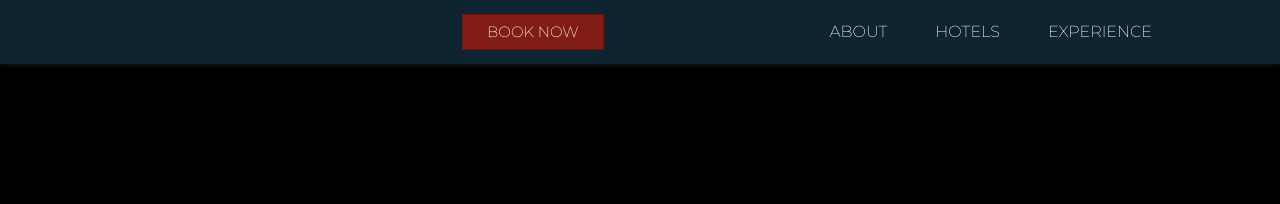
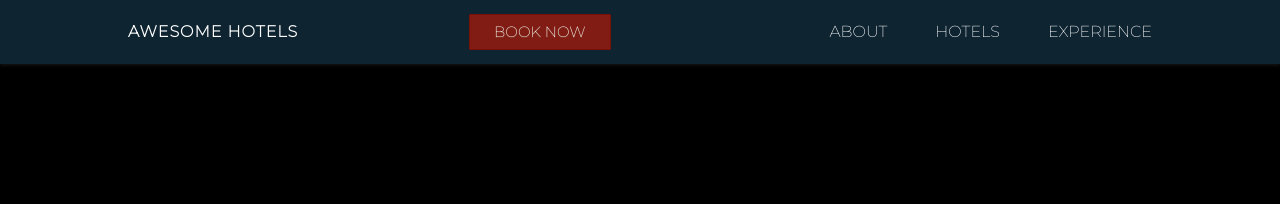
Before and after one commit to adnasanda/awesome-hotels.github.io, a plain HTML site: page index.html in a window 1280 px wide. Shown: the top 204 px of the page. Drawn offline with nearby package versions, Linux system fonts and the light colour scheme.

Commit message:
Update index.html

```diff
--- a/index.html
+++ b/index.html
@@ -19,7 +19,7 @@
             <!-------- NAV -------->
             <nav class="nav bd-grid">
                                 <div>
-                    <h7>AWESOME HOTELS</h7>
+                    <h8>AWESOME HOTELS</h8>
                 </div>
 
                 <div>
```
